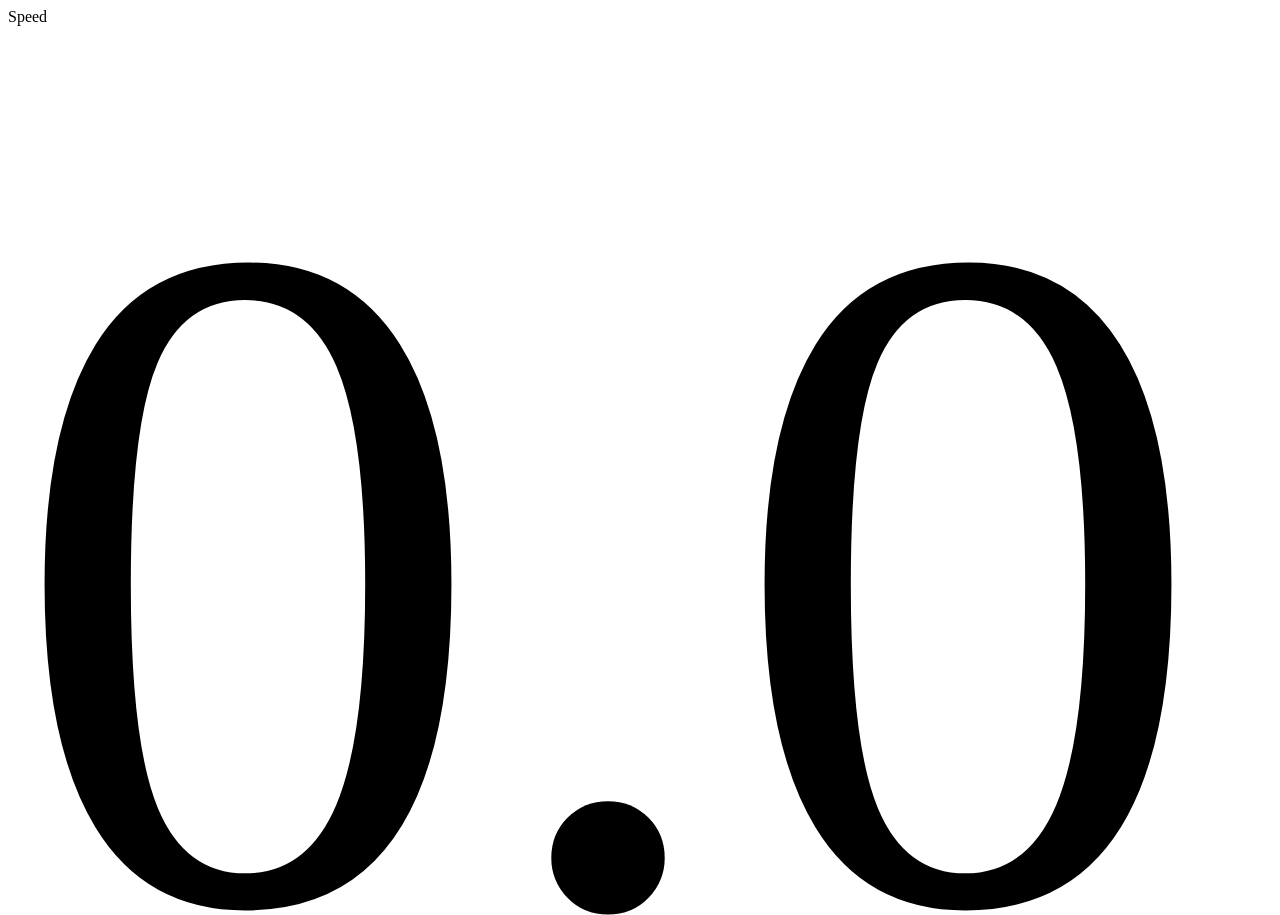
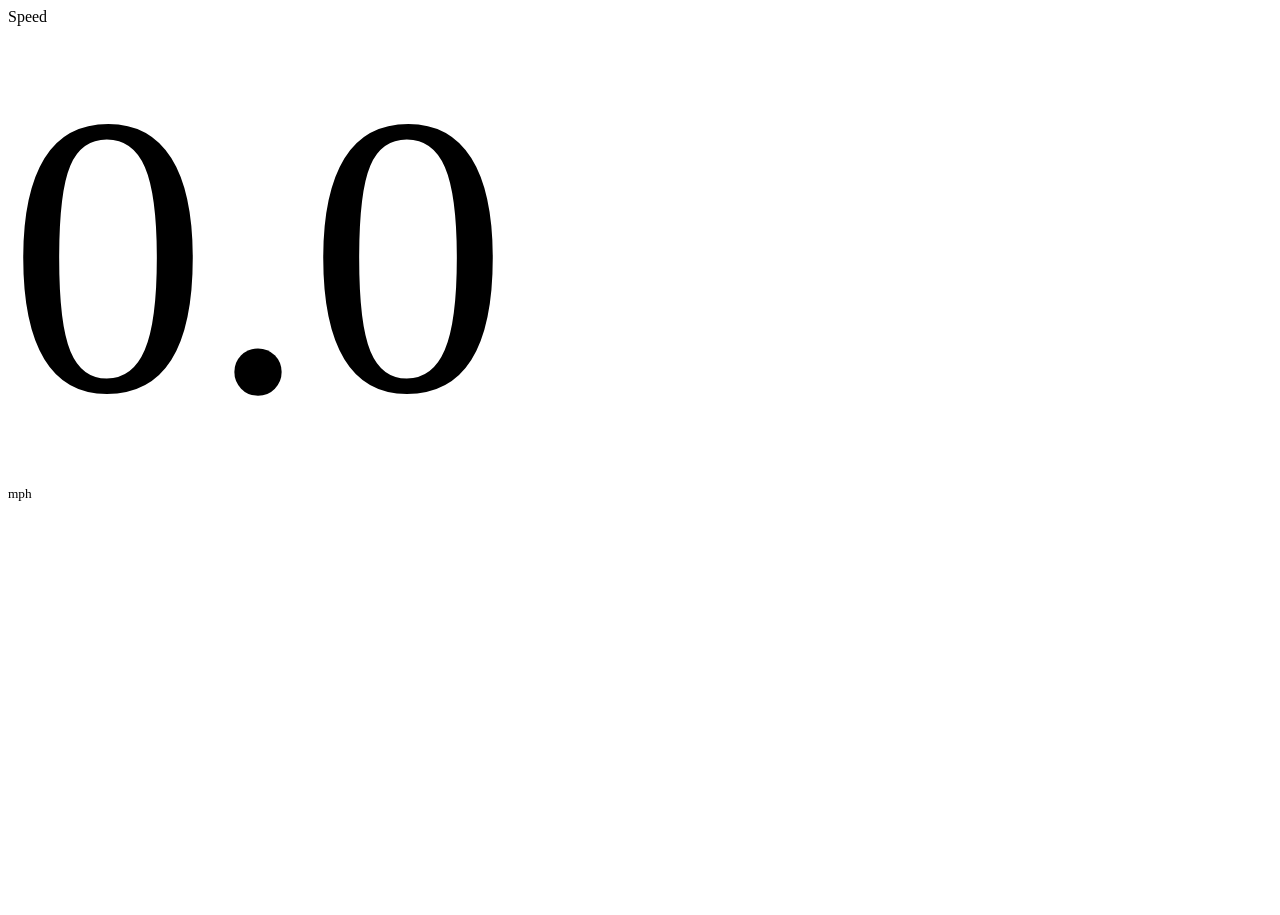
Before and after one commit to jweathers/speedo, a plain HTML site: page index.html in a window 1280 px wide. Shown: the top 915 px of the page. After the commit the page ends 800 px from the top, so only its background shows below. Drawn offline with Linux system fonts and the light colour scheme.

Commit message:
updated font size

```diff
--- a/index.html
+++ b/index.html
@@ -9,7 +9,7 @@
 </head>
 <body>
 <div>Speed</div>
-<div id="geo_speed" style="font-size: 75vw;align-content: center;">0.0</div> <sup>mph</sup>
+<div id="geo_speed" style="font-size: 50vh;align-content: center;">0.0</div> <sup>mph</sup>
 <div id="status"></div>
 </body>
 <script>
```
